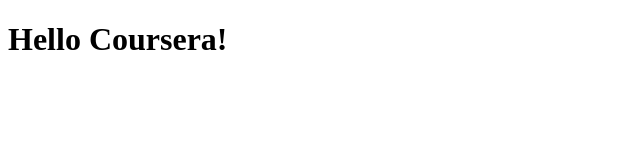
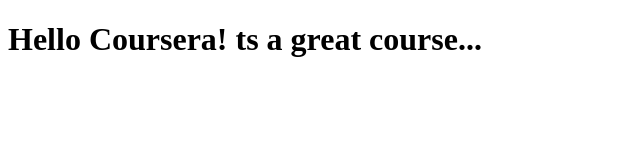
Before and after one commit to lizbathrick/coursera-test, a plain HTML site: page site/index.html in a window 1280 px wide. Shown: the whole page, without its empty margins (0-640 px from the left). Drawn offline with Linux system fonts and the light colour scheme.

Commit message:
add made to content

```diff
--- a/site/index.html
+++ b/site/index.html
@@ -3,9 +3,9 @@
 <head>
 	<meta charset="utf-8">
 	<meta name="viewport" content="width=device-width, initial-scale=1">
-	<title>Hello Coursera!n Its a great course...</title>
+	<title>Hello Coursera!</title>
 </head>
 <body>
-<h1> Hello Coursera!</h1
+<h1> Hello Coursera! ts a great course...</h1
 </body>
 </html>
```
